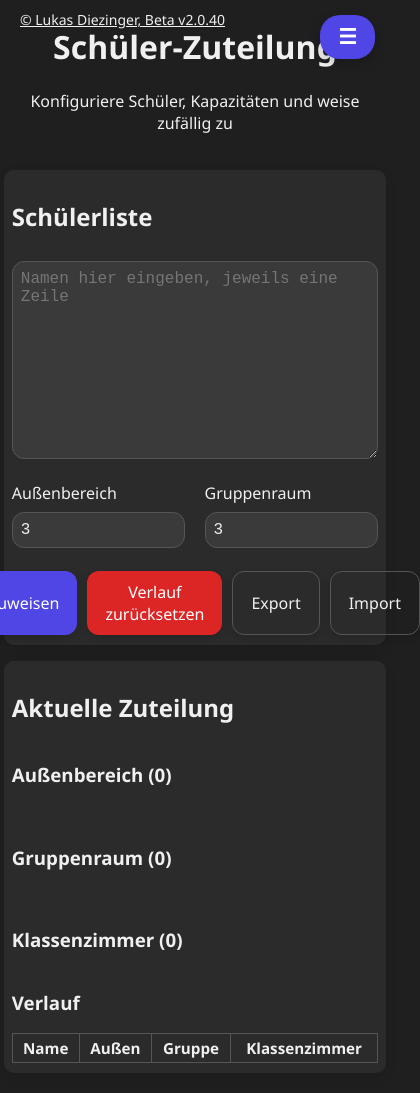
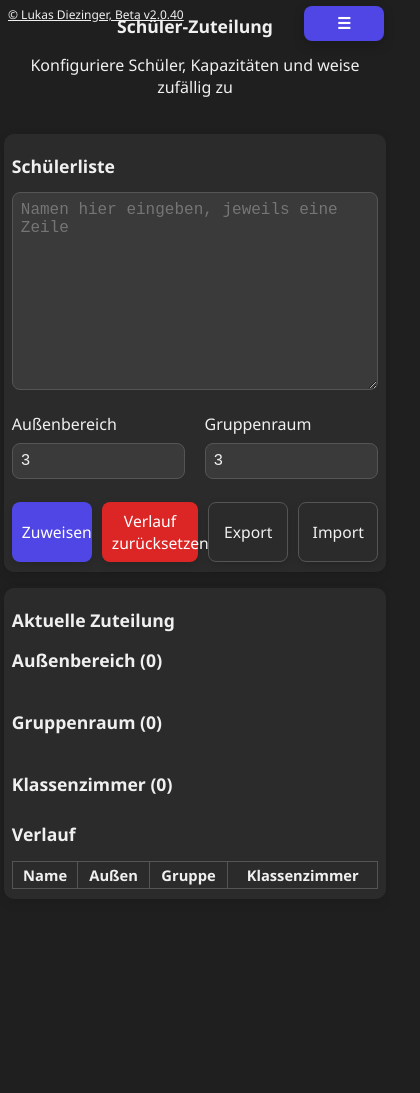
Before and after one commit to TheUltimateVxnom/ZuteilungSchueler, a React (Vite) app: page / in a window 390 px wide. Shown: the whole page, 420 px wide, since content can reach past the window. After the commit the page ends 919 px from the top, so only its background shows below. Built offline with nearby package versions, Linux system fonts and the light colour scheme.

Commit message:
Beta v2.0

```diff
--- a/index.html
+++ b/index.html
@@ -2,7 +2,7 @@
 <html lang="de">
   <head>
     <meta charset="UTF-8" />
-    <meta name="viewport" content="width=device-width, initial-scale=1.0" />
+    <meta name="viewport" content="width=device-width, initial-scale=1">
     <title>Schüler Zuteilung</title>
   </head>
   <body class="bg-gray-100">
--- a/src/index.css
+++ b/src/index.css
@@ -335,6 +335,26 @@ body {
 }
 
 @media (max-width: 600px) {
+  h1, h2, h3 {
+    font-size: 1.1rem;
+    margin: 10px 0 6px 0;
+  }
+  .btn, .menu-btn, .menu-item {
+    font-size: 0.98rem !important;
+    padding: 8px 10px;
+    min-width: 80px;
+    border-radius: 8px;
+  }
+  .card-input, input, textarea {
+    font-size: 0.98rem;
+    padding: 8px;
+    border-radius: 8px;
+  }
+  .menu-dropdown {
+    min-width: 120px;
+    border-radius: 10px;
+    padding: 4px 0;
+  }
   .app-container {
     padding: 4px;
   }
@@ -356,4 +376,22 @@ body {
   .app-inner {
     gap: 20px;
   }
+  .history-table, .history-table th, .history-table td {
+    font-size: 0.92rem;
+    padding: 3px 4px;
+    border-radius: 6px;
+  }
+  .grid-section {
+    grid-template-columns: 1fr !important;
+    gap: 12px;
+  }
+  .footer {
+    font-size: 12px;
+    left: 8px;
+    top: 6px;
+  }
+  .menu-dropdown-container {
+    top: 6px;
+    right: 6px;
+  }
 }
```
